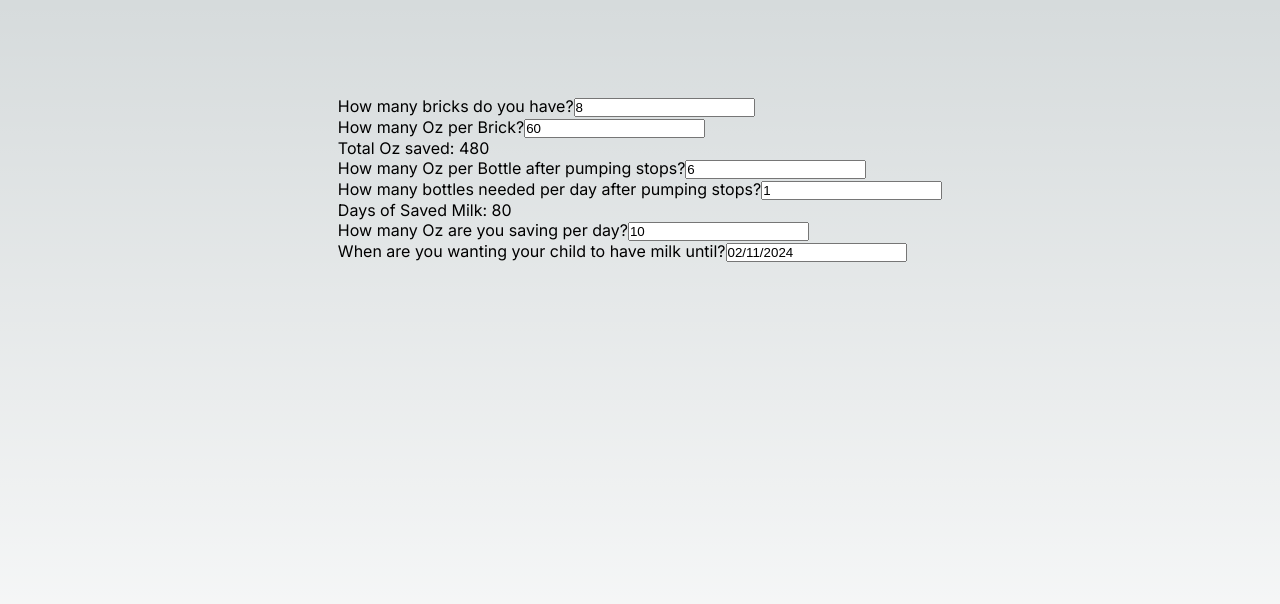
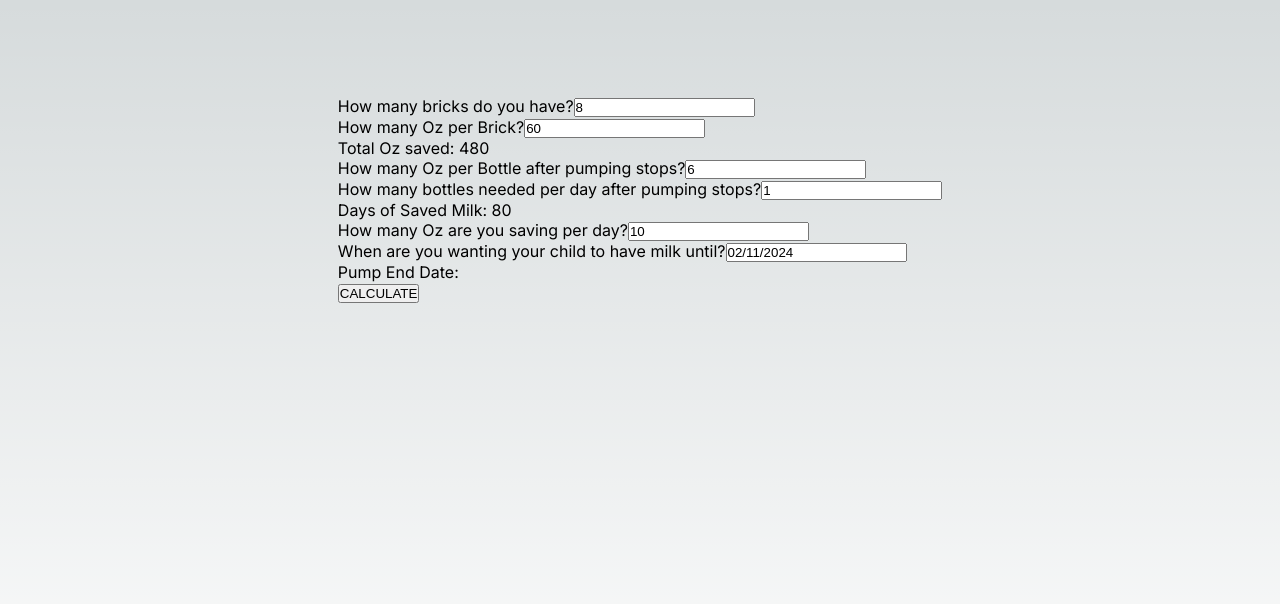
Before and after one commit to khintz34/milk-bottle-storage, a Next.js app: page / in a window 1280 px wide. Shown: the top 604 px of the page. Built offline with nearby package versions, Linux system fonts and the light colour scheme.

Commit message:
working prototype

```diff
--- a/src/app/page.js
+++ b/src/app/page.js
@@ -18,7 +18,7 @@ export default function Home() {
   const [bottlesPerDay, setBottlesPerDay] = useState(1);
   const [ozPerBottle, setOzPerBottle] = useState(6);
   const [daysOfSavedMilk, setDaysOfSavedMilk] = useState(0);
-  const [stopPumpingDate, setStopPumpingDate] = useState(new Date());
+  const [stopPumpingDate, setStopPumpingDate] = useState();
   const [ozSavedPerDay, setOzSavedPerDay] = useState(10);
   const [milkEndDate, setMilkEndDate] = useState(new Date("2/11/24"));
 
@@ -31,7 +31,8 @@ export default function Home() {
     setDaysOfSavedMilk(totalOzSaved / (bottlesPerDay * ozPerBottle));
   }, [bottlesPerDay, totalOzSaved, ozPerBottle]);
 
-  useEffect(() => {
+  function calculateMilkStff() {
+    // e.preventDefault();
     let endDate = milkEndDate;
     let startDate = addDays(new Date(), daysOfSavedMilk);
     console.log("startDate: ", startDate);
@@ -45,34 +46,42 @@ export default function Home() {
     console.log("daysDif: ", daysDif);
     console.log("EndNum: ", endNumber);
     let days = 0;
+    let fraction = ozSavedPerDay / neededOzPerDay;
+    console.log("fraction: ", fraction);
+    let peaked = false;
+    let peakedDays;
 
-    for (let i = 0; i < daysDif * neededOzPerDay; i++) {
-      console.log(startNumber, endNumber, days);
-      if (startNumber < endNumber) {
+    for (let i = 0; i < daysDif; i++) {
+      if (!peaked) {
+        // console.log(startNumber, endNumber, days);
+        if (startNumber < endNumber) {
+          days++;
+          endNumber -= neededOzPerDay;
+          startNumber += ozSavedPerDay;
+        } else {
+          startNumber -= neededOzPerDay;
+          days++;
+          peaked = true;
+          peakedDays = days;
+          // console.log("----peak-----");
+        }
+      } else {
+        // console.log(startNumber, days);
+        startNumber -= neededOzPerDay;
         days++;
-        endNumber -= neededOzPerDay;
-        startNumber += ozSavedPerDay;
-      } else {
-        break;
       }
     }
 
-    console.log((daysDif - days) * neededOzPerDay);
+    // setStopPumpingDate(addDays(new Date(), peakedDays));
+    console.log(typeof addDays(new Date(), peakedDays));
+    let objectDate = format(addDays(new Date(), peakedDays), "MMMM dd, yyyy");
+    console.log(typeof objectDate);
+    setStopPumpingDate(objectDate);
 
-    console.log("DAYS: ", days);
-
-    setStopPumpingDate(addDays(startDate, days));
-    console.log("STOP DATE", addDays(new Date(), days));
+    console.log("DAYS: ", peakedDays);
+    console.log("STOP DATE", addDays(new Date(), peakedDays));
     console.log("------------------------");
-  }, [
-    daysOfSavedMilk,
-    milkEndDate,
-    ozPerBottle,
-    bottlesPerDay,
-    countOfBricks,
-    ozPerBrick,
-    ozSavedPerDay,
-  ]);
+  }
 
   return (
     <main className={styles.main}>
@@ -83,7 +92,7 @@ export default function Home() {
             id="countOfBricks"
             type="num"
             value={countOfBricks}
-            onChange={(e) => setCountOfBricks(e.target.value)}
+            onChange={(e) => setCountOfBricks(Number(e.target.value))}
           />
         </div>
         <div>
@@ -92,7 +101,7 @@ export default function Home() {
             id="ozPerBrick"
             type="num"
             value={ozPerBrick}
-            onChange={(e) => setOzPerBrick(e.target.value)}
+            onChange={(e) => setOzPerBrick(Number(e.target.value))}
           />
         </div>
         <div>Total Oz saved: {totalOzSaved}</div>
@@ -104,7 +113,7 @@ export default function Home() {
             id="ozPerBottle"
             type="num"
             value={ozPerBottle}
-            onChange={(e) => setOzPerBottle(e.target.value)}
+            onChange={(e) => setOzPerBottle(Number(e.target.value))}
           />
         </div>
         <div>
@@ -115,7 +124,7 @@ export default function Home() {
             id="bottlesPerDay"
             type="num"
             value={bottlesPerDay}
-            onChange={(e) => setBottlesPerDay(e.target.value)}
+            onChange={(e) => setBottlesPerDay(Number(e.target.value))}
           />
         </div>
         <div>Days of Saved Milk: {daysOfSavedMilk}</div>
@@ -127,7 +136,7 @@ export default function Home() {
             id="ozSavedPerDay"
             type="num"
             value={ozSavedPerDay}
-            onChange={(e) => setOzSavedPerDay(e.target.value)}
+            onChange={(e) => setOzSavedPerDay(Number(e.target.value))}
           />
         </div>
         <div>
@@ -139,7 +148,10 @@ export default function Home() {
             onChange={(date) => setMilkEndDate(date)}
           />
         </div>
-        {/* <div>Pump End Date: {stopPumpingDate}</div> */}
+        <div>Pump End Date: {stopPumpingDate}</div>
+        <button type="button" onClick={calculateMilkStff}>
+          CALCULATE
+        </button>
       </form>
     </main>
   );
```
